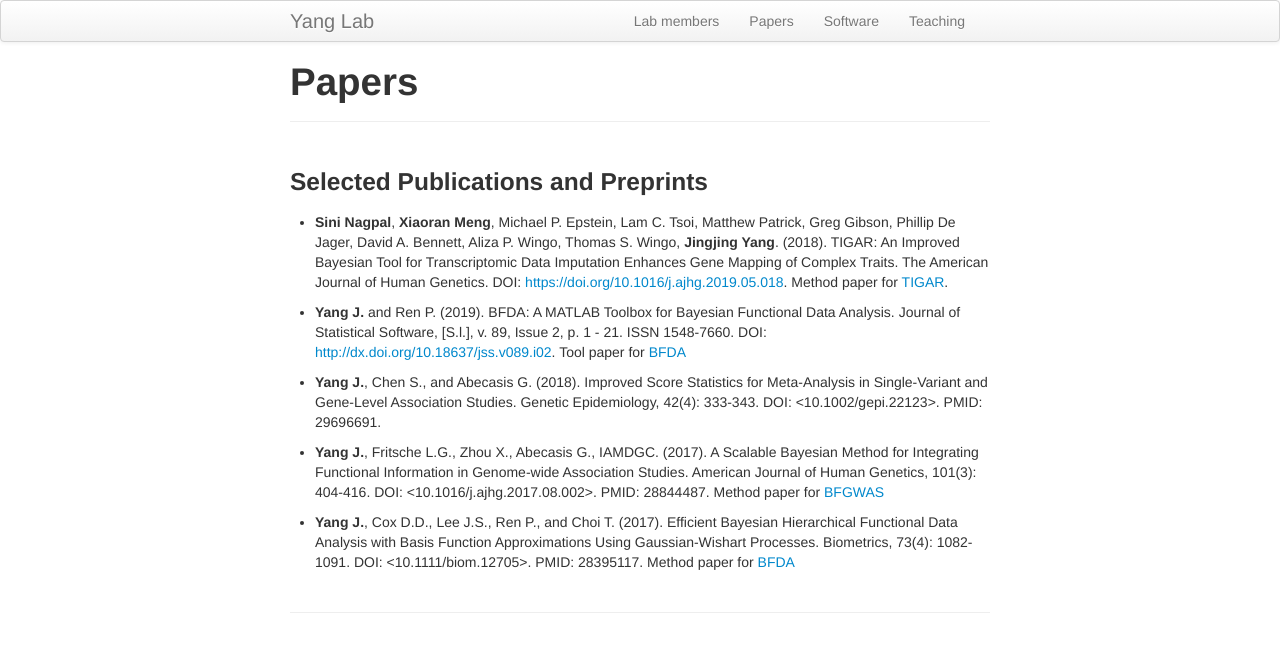
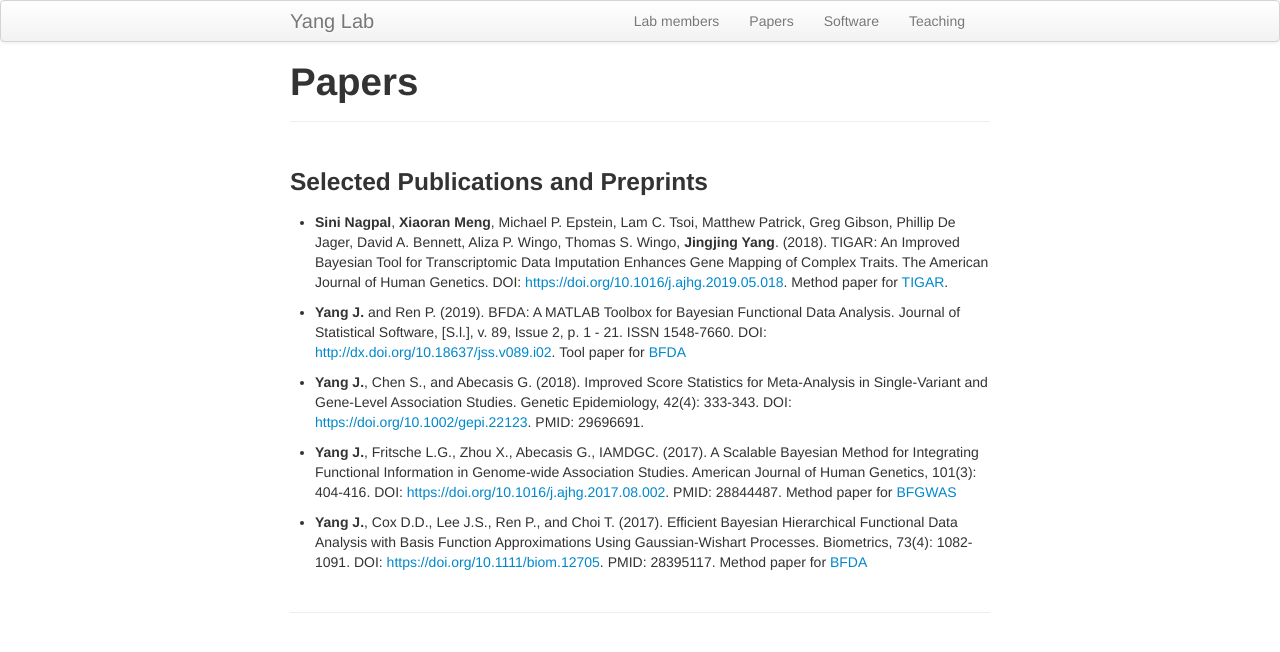
Before and after one commit to yanglab-emory/yanglab-emory.github.io, a Jekyll site: the page built from pages/papers.md, in a window 1280 px wide. Shown: the top 652 px of the page. Built offline with Jekyll 4.4.1, drawn with Linux system fonts in a browser that asks for light colours; part of the change alters nothing that is shown.

Commit message:
update paper

```diff
--- a/pages/papers.md
+++ b/pages/papers.md
@@ -9,8 +9,8 @@ title: "Papers"
 
 * **Yang J.** and Ren P. (2019). BFDA: A MATLAB Toolbox for Bayesian Functional Data Analysis. Journal of Statistical Software, [S.l.], v. 89, Issue 2, p. 1 - 21. ISSN 1548-7660. DOI: <http://dx.doi.org/10.18637/jss.v089.i02>. Tool paper for [BFDA](https://github.com/yanglab-emory/BFDA)
 
-* **Yang J.**, Chen S., and Abecasis G. (2018). Improved Score Statistics for Meta-Analysis in Single-Variant and Gene-Level Association Studies. Genetic Epidemiology, 42(4): 333-343. DOI: <10.1002/gepi.22123>. PMID: 29696691.
+* **Yang J.**, Chen S., and Abecasis G. (2018). Improved Score Statistics for Meta-Analysis in Single-Variant and Gene-Level Association Studies. Genetic Epidemiology, 42(4): 333-343. DOI: <https://doi.org/10.1002/gepi.22123>. PMID: 29696691.
 
-* **Yang J.**, Fritsche L.G., Zhou X., Abecasis G., IAMDGC. (2017). A Scalable Bayesian Method for Integrating Functional Information in Genome-wide Association Studies. American Journal of Human Genetics, 101(3): 404-416. DOI: <10.1016/j.ajhg.2017.08.002>. PMID: 28844487. Method paper for [BFGWAS](https://github.com/yanglab-emory/bfGWAS_SS)
+* **Yang J.**, Fritsche L.G., Zhou X., Abecasis G., IAMDGC. (2017). A Scalable Bayesian Method for Integrating Functional Information in Genome-wide Association Studies. American Journal of Human Genetics, 101(3): 404-416. DOI: <https://doi.org/10.1016/j.ajhg.2017.08.002>. PMID: 28844487. Method paper for [BFGWAS](https://github.com/yanglab-emory/bfGWAS_SS)
 
-* **Yang J.**, Cox D.D., Lee J.S., Ren P., and Choi T. (2017). Efficient Bayesian Hierarchical Functional Data Analysis with Basis Function Approximations Using Gaussian-Wishart Processes. Biometrics, 73(4): 1082-1091. DOI: <10.1111/biom.12705>. PMID: 28395117. Method paper for [BFDA](https://github.com/yanglab-emory/BFDA)
+* **Yang J.**, Cox D.D., Lee J.S., Ren P., and Choi T. (2017). Efficient Bayesian Hierarchical Functional Data Analysis with Basis Function Approximations Using Gaussian-Wishart Processes. Biometrics, 73(4): 1082-1091. DOI: <https://doi.org/10.1111/biom.12705>. PMID: 28395117. Method paper for [BFDA](https://github.com/yanglab-emory/BFDA)
```
